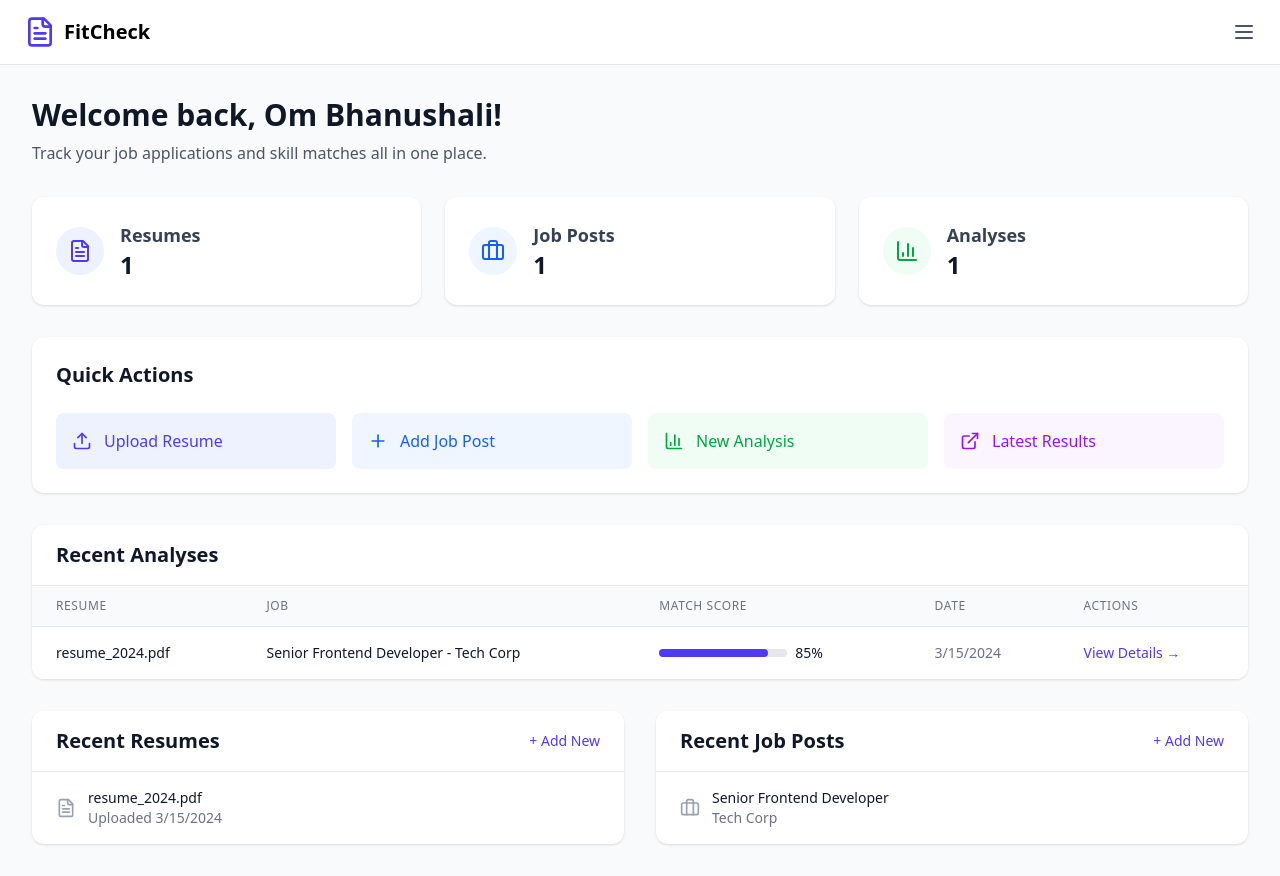
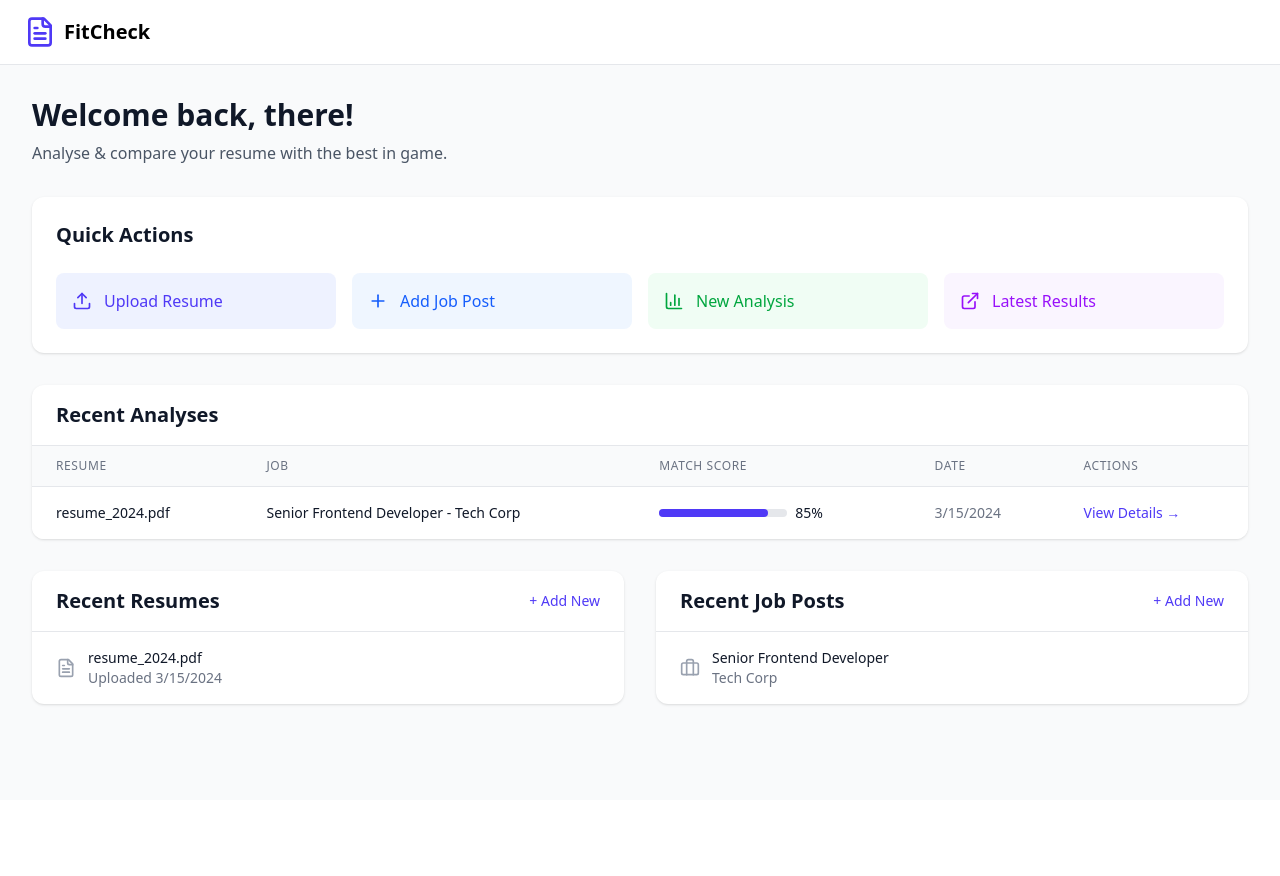
Before and after one commit to ombhanushaliii/FitCheck, a React (Vite) app in the folder frontend/: page /dashboard in a window 1280 px wide. After the commit the page ends 800 px from the top, so only its background shows below. Built offline with nearby package versions, Linux system fonts and the light colour scheme; no server answers.

Commit message:
fix: dashboard ui fixed

```diff
--- a/frontend/src/pages/Dashboard.jsx
+++ b/frontend/src/pages/Dashboard.jsx
@@ -1,10 +1,12 @@
-import React, { useState, useEffect, useContext } from 'react';
+import React, { useState, useEffect } from 'react';
 import { Link } from 'react-router-dom';
 import { FileText, Briefcase, BarChart3, Upload, Plus, ExternalLink, Menu } from 'lucide-react';
+import { useAuth } from '../context/AuthContext';
 
 function Dashboard() {
+  const { user } = useAuth();
+
   // Mock data and states
-  const [user] = useState({ name: 'Om Bhanushali' });
   const [resumes] = useState([
     { _id: '1', fileName: 'resume_2024.pdf', createdAt: '2024-03-15T10:00:00Z' }
   ]);
@@ -21,6 +23,19 @@ function Dashboard() {
     }
   ]);
 
+  // Get user's name from their profile if available
+  const getUserName = () => {
+    if (!user) return 'there';
+
+    // Check if user has user_metadata with a name
+    if (user.user_metadata && user.user_metadata.full_name) {
+      return user.user_metadata.full_name;
+    }
+
+    // Fallbacks in order of preference
+    return user.user_metadata?.name || user.email?.split('@')[0] || 'there';
+  };
+
   return (
     <div className="min-h-screen bg-gray-50">
       {/* Navigation */}
@@ -30,59 +45,17 @@ function Dashboard() {
             <FileText className="w-8 h-8 text-indigo-600" />
             <span className="text-xl font-bold">FitCheck</span>
           </div>
-          <div className="flex items-center space-x-4">
-            <button className="text-gray-600 hover:text-gray-900">
-              <Menu className="w-6 h-6" />
-            </button>
-          </div>
         </div>
       </nav>
 
       <div className="max-w-7xl mx-auto px-4 sm:px-6 lg:px-8 py-8">
         {/* Welcome Section */}
         <div className="mb-8">
-          <h1 className="text-3xl font-bold text-gray-900">Welcome back, {user.name}!</h1>
-          <p className="text-gray-600 mt-2">Track your job applications and skill matches all in one place.</p>
+          <h1 className="text-3xl font-bold text-gray-900">Welcome back, {getUserName()}!</h1>
+          <p className="text-gray-600 mt-2">Analyse & compare your resume with the best in game.</p>
         </div>
 
-        {/* Stats Overview */}
-        <div className="grid grid-cols-1 md:grid-cols-3 gap-6 mb-8">
-          <div className="bg-white rounded-xl shadow-sm p-6">
-            <div className="flex items-center">
-              <div className="p-3 rounded-full bg-indigo-50 text-indigo-600">
-                <FileText className="w-6 h-6" />
-              </div>
-              <div className="ml-4">
-                <h2 className="text-lg font-semibold text-gray-700">Resumes</h2>
-                <p className="text-2xl font-bold text-gray-900">{resumes.length}</p>
-              </div>
-            </div>
-          </div>
 
-          <div className="bg-white rounded-xl shadow-sm p-6">
-            <div className="flex items-center">
-              <div className="p-3 rounded-full bg-blue-50 text-blue-600">
-                <Briefcase className="w-6 h-6" />
-              </div>
-              <div className="ml-4">
-                <h2 className="text-lg font-semibold text-gray-700">Job Posts</h2>
-                <p className="text-2xl font-bold text-gray-900">{jobPosts.length}</p>
-              </div>
-            </div>
-          </div>
-
-          <div className="bg-white rounded-xl shadow-sm p-6">
-            <div className="flex items-center">
-              <div className="p-3 rounded-full bg-green-50 text-green-600">
-                <BarChart3 className="w-6 h-6" />
-              </div>
-              <div className="ml-4">
-                <h2 className="text-lg font-semibold text-gray-700">Analyses</h2>
-                <p className="text-2xl font-bold text-gray-900">{analyses.length}</p>
-              </div>
-            </div>
-          </div>
-        </div>
 
         {/* Quick Actions */}
         <div className="bg-white rounded-xl shadow-sm p-6 mb-8">
```
